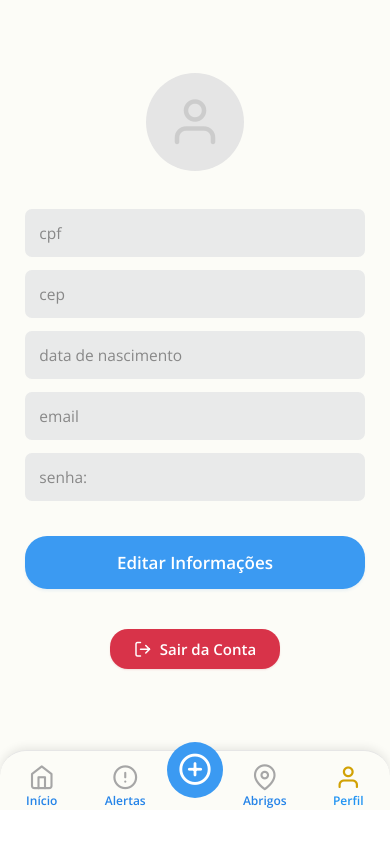
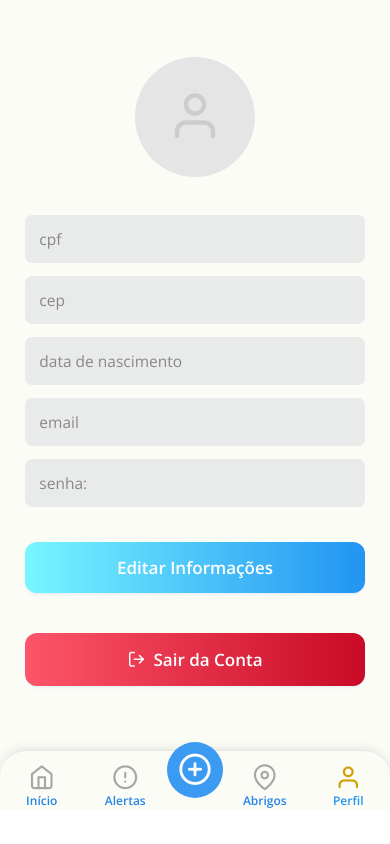
Before and after one commit to akemilol/Eventus-Mobile, a React Native app: screen /Perfil in a window 390 px wide. Built offline with nearby package versions, Linux system fonts and the light colour scheme.

Commit message:
atualizando css

```diff
--- a/src/screens/TelaPerfil.jsx
+++ b/src/screens/TelaPerfil.jsx
@@ -6,6 +6,7 @@ import * as ImagePicker from "expo-image-picker";
 import Navbar from "../components/Navbar";
 import styles from "../styles/telaperfil.styles";
 import { buscarUsuarioPorId, atualizarUsuario, deletarUsuario } from "../services/usuarioService";
+import { LinearGradient } from "expo-linear-gradient";
 
 function dataBRparaISO(data) {
   const [dia, mes, ano] = data.split("/");
@@ -153,14 +154,38 @@ export default function TelaPerfil({ navigation }) {
               </TouchableOpacity>
             )}
           </View>
-          <TouchableOpacity style={styles.button} onPress={editando ? salvar : () => setEditando(true)} activeOpacity={0.86}>
-            <Text style={styles.buttonText}>{editando ? "Salvar" : "Editar Informações"}</Text>
-          </TouchableOpacity>
+          <LinearGradient
+        colors={["#78f6ff", "#2294f3"]}
+        start={{ x: 0, y: 0 }}
+        end={{ x: 1, y: 0 }}
+        style={[styles.button, { borderRadius: 12, paddingVertical: 14 }]} // igual input
+      >
+        <TouchableOpacity
+          style={{ width: "100%", alignItems: "center", justifyContent: "center" }}
+          onPress={editando ? salvar : () => setEditando(true)}
+          activeOpacity={0.86}
+        >
+          <Text style={styles.buttonText}>{editando ? "Salvar" : "Editar Informações"}</Text>
+        </TouchableOpacity>
+      </LinearGradient>
+
+
           <View style={{ height: 18 }} />
-          <TouchableOpacity style={styles.btnExcluir} onPress={deslogar}>
-            <Feather name="log-out" size={18} color="#fff" />
-            <Text style={styles.txtExcluir}>Sair da Conta</Text>
-          </TouchableOpacity>
+          <LinearGradient
+            colors={["#fd556a", "#c90a25"]}
+            start={{ x: 0, y: 0 }}
+            end={{ x: 1, y: 0 }}
+            style={[styles.button, { borderRadius: 12, marginTop: 22 }]}
+          >
+            <TouchableOpacity
+              style={{ width: "100%", alignItems: "center", justifyContent: "center", flexDirection: "row" }}
+              onPress={deslogar}
+              activeOpacity={0.86}
+            >
+              <Feather name="log-out" size={18} color="#fff" />
+              <Text style={[styles.buttonText, { marginLeft: 8 }]}>Sair da Conta</Text>
+            </TouchableOpacity>
+          </LinearGradient>
         </View>
         <Navbar navigation={navigation} />
         <View style={styles.areaBrancaAbaixoNavbar} />
--- a/src/styles/telaperfil.styles.js
+++ b/src/styles/telaperfil.styles.js
@@ -23,9 +23,9 @@ export default StyleSheet.create({
     marginTop: 18,
   },
   avatarCircle: {
-    width: 98,
-    height: 98,
-    borderRadius: 49,
+  width: 120,
+  height: 120,
+  borderRadius: 60,
   backgroundColor: "#e5e5e5",
   alignItems: "center",
   justifyContent: "center",
@@ -33,9 +33,9 @@ export default StyleSheet.create({
   position: "relative",
 },
 avatarImg: {
-    width: 98,
-    height: 98,
-    borderRadius: 49,
+  width: 120,
+  height: 120,
+  borderRadius: 60,
 },
   avatarEditIcon: {
     position: "absolute",
```
Lines whose indentation alone changed are shown as unchanged.
